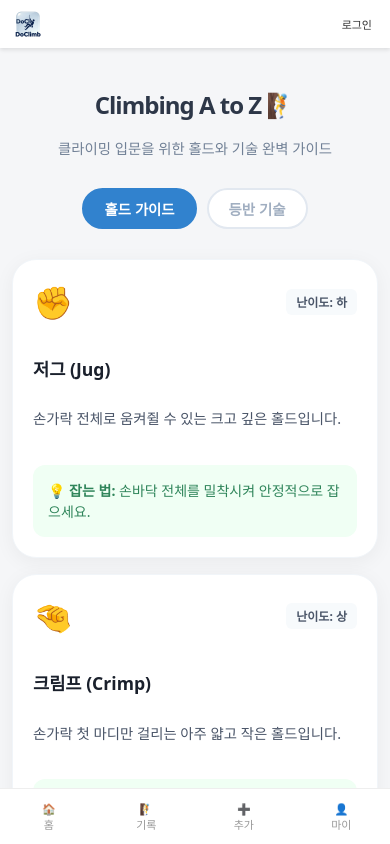
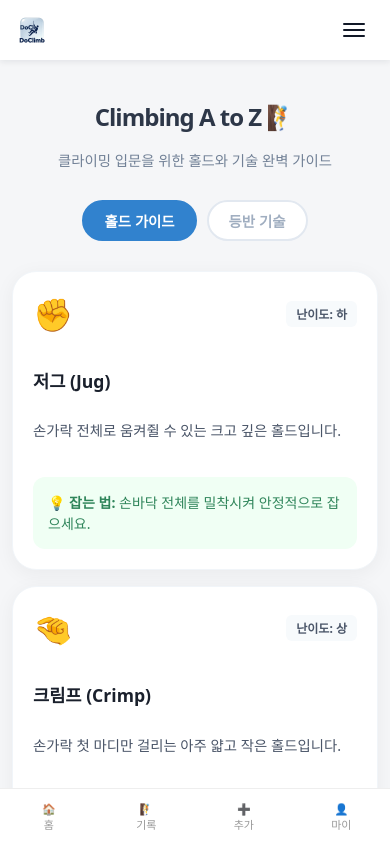
Before and after one commit to wdv96wdv/Doclimb, a React (Vite) app in the folder doclimb-app/: page /guide in a window 390 px wide. Built offline with nearby package versions, Linux system fonts and the light colour scheme.

Commit message:
반응형웹 설정  및 UI/UX 수정

```diff
--- a/doclimb-app/src/components/layout/Header.jsx
+++ b/doclimb-app/src/components/layout/Header.jsx
@@ -1,37 +1,69 @@
+import { useState } from 'react';
 import { useNavigate } from 'react-router-dom'
 import { useAuth } from '../../context/AuthContext'
 import styles from './Header.module.css'; // Import the CSS module
 import logo from '../../assets/img/mainlogo4.png';
+
 function Header() {
   const { isAuthenticated, signOut } = useAuth()
   const navigate = useNavigate()
+  const [isMenuOpen, setIsMenuOpen] = useState(false);
 
   const handleLogout = async () => {
     await signOut();
     navigate("/", { replace: true });
   };
 
+  const handleNavigate = (path) => {
+    navigate(path);
+    setIsMenuOpen(false);
+  };
+
   return (
+    <>
       <header className={styles.header}>
-      <div className={styles.logo} onClick={() => navigate("/")}>
+        <div className={styles.headerInner}>
+          <div className={styles.logo} onClick={() => handleNavigate("/")}>
             <img src={logo} alt="DoClimb Logo" className={styles.logoImage} />
           </div>
 
-      <nav className={styles.nav}>
+          <button
+            className={`${styles.menuToggle} ${isMenuOpen ? styles.menuToggleOpen : ''}`}
+            onClick={() => setIsMenuOpen((prev) => !prev)}
+            aria-label={isMenuOpen ? "메뉴 닫기" : "메뉴 열기"}
+            aria-expanded={isMenuOpen}
+          >
+            <span />
+            <span />
+            <span />
+          </button>
+
+          <nav className={`${styles.nav} ${isMenuOpen ? styles.navOpen : ''}`}>
             {isAuthenticated ? (
               <>
-            <button className={styles.navButton} onClick={() => navigate("/gymlist")}>실시간 암장 혼잡도</button>
-            <button className={styles.navButton} onClick={() => navigate("/records")}>기록</button>
-            <button className={styles.navButton} onClick={() => navigate("/community")}>커뮤니티</button>
-            <button className={styles.navButton} onClick={() => navigate("/guide")}>가이드</button>
-            <button className={styles.navButton} onClick={() => navigate("/mypage")}>마이페이지</button>
+                <button className={styles.navButton} onClick={() => handleNavigate("/gymlist")}>실시간 암장 혼잡도</button>
+                <button className={styles.navButton} onClick={() => handleNavigate("/records")}>기록</button>
+                <button className={styles.navButton} onClick={() => handleNavigate("/community")}>커뮤니티</button>
+                <button className={styles.navButton} onClick={() => handleNavigate("/guide")}>가이드</button>
+                <button className={styles.navButton} onClick={() => handleNavigate("/mypage")}>마이페이지</button>
                 <button className={styles.navButton} onClick={handleLogout}>로그아웃</button>
               </>
             ) : (
-          <button className={styles.navButton} onClick={() => navigate("/login")}>로그인</button>
+              <button className={styles.navButton} onClick={() => handleNavigate("/login")}>로그인</button>
             )}
           </nav>
+        </div>
       </header>
+
+      {isMenuOpen && (
+        <button
+          className={styles.backdrop}
+          type="button"
+          aria-label="메뉴 닫기"
+          onClick={() => setIsMenuOpen(false)}
+        />
+      )}
+    </>
   );
 }
 
--- a/doclimb-app/src/components/layout/Header.module.css
+++ b/doclimb-app/src/components/layout/Header.module.css
@@ -1,12 +1,24 @@
 .header {
   display: flex;
+  justify-content: center;
+  align-items: stretch;
+  padding: 0 16px;
+  padding-top: env(safe-area-inset-top, 0px);
+  background-color: #ffffff;
+  color: #1f2933;
+  box-shadow: 0 2px 6px rgba(15, 23, 42, 0.08);
+  position: sticky;
+  top: 0;
+  z-index: 200;
+}
+
+.headerInner {
+  display: flex;
+  align-items: center;
   justify-content: space-between;
-  align-items: center;
-  padding: 10px 16px;
-  padding-top: calc(10px + env(safe-area-inset-top, 0px));
-  background-color: white;
-  color: #333;
-  box-shadow: 0 2px 4px rgba(0, 0, 0, 0.1);
+  width: 100%;
+  max-width: 720px;
+  height: var(--header-height, 60px);
 }
 
 .logo {
@@ -28,10 +40,49 @@
   justify-content: flex-end;
 }
 
+.menuToggle {
+  display: none;
+  flex-direction: column;
+  justify-content: center;
+  align-items: center;
+  width: 40px;
+  height: 40px;
+  margin-left: 8px;
+  border: none;
+  background: transparent;
+  padding: 0;
+  cursor: pointer;
+}
+
+.menuToggle span {
+  display: block;
+  width: 22px;
+  height: 2px;
+  background-color: #111827;
+  border-radius: 999px;
+  transition: transform 0.2s ease, opacity 0.2s ease;
+}
+
+.menuToggle span + span {
+  margin-top: 4px;
+}
+
+.menuToggleOpen span:nth-child(1) {
+  transform: translateY(6px) rotate(45deg);
+}
+
+.menuToggleOpen span:nth-child(2) {
+  opacity: 0;
+}
+
+.menuToggleOpen span:nth-child(3) {
+  transform: translateY(-6px) rotate(-45deg);
+}
+
 .navButton {
   background: none;
   border: none;
-  color: #333;
+  color: #111827;
   font-size: 14px;
   cursor: pointer;
   padding: 6px 10px;
@@ -41,7 +92,18 @@
 }
 
 .navButton:hover {
-  background-color: #eee;
+  background-color: #f3f4f6;
+}
+
+.backdrop {
+  position: fixed;
+  inset: 0;
+  background: rgba(15, 23, 42, 0.4);
+  border: none;
+  padding: 0;
+  margin: 0;
+  cursor: pointer;
+  z-index: 150;
 }
 
 /* 태블릿 */
@@ -55,8 +117,8 @@
 /* 모바일 */
 @media (max-width: 768px) {
   .header {
-    padding: 8px 12px;
-    padding-top: calc(8px + env(safe-area-inset-top, 0px));
+    padding: 0 16px;
+    padding-top: env(safe-area-inset-top, 0px);
   }
 
   .logoImage {
@@ -64,12 +126,37 @@
   }
 
   .nav {
-    gap: 4px;
+    position: absolute;
+    top: calc(var(--header-height, 60px) + env(safe-area-inset-top, 0px));
+    right: 0;
+    left: 0;
+    margin: 0 auto;
+    max-width: 720px;
+    padding: 12px 16px 16px;
+    box-sizing: border-box;
+    display: none;
+    flex-direction: column;
+    gap: 8px;
+    background-color: #ffffff;
+    box-shadow: 0 8px 20px rgba(0, 0, 0, 0.1);
+    z-index: 100;
+  }
+
+  .navOpen {
+    display: flex;
   }
 
   .navButton {
     font-size: 12px;
-    padding: 6px 8px;
+    padding: 10px 12px;
+    text-align: left;
+    width: 100%;
+    border-radius: 10px;
+    background-color: #f9fafb;
+  }
+
+  .menuToggle {
+    display: flex;
   }
 }
 
```
Lines whose indentation alone changed are shown as unchanged.
